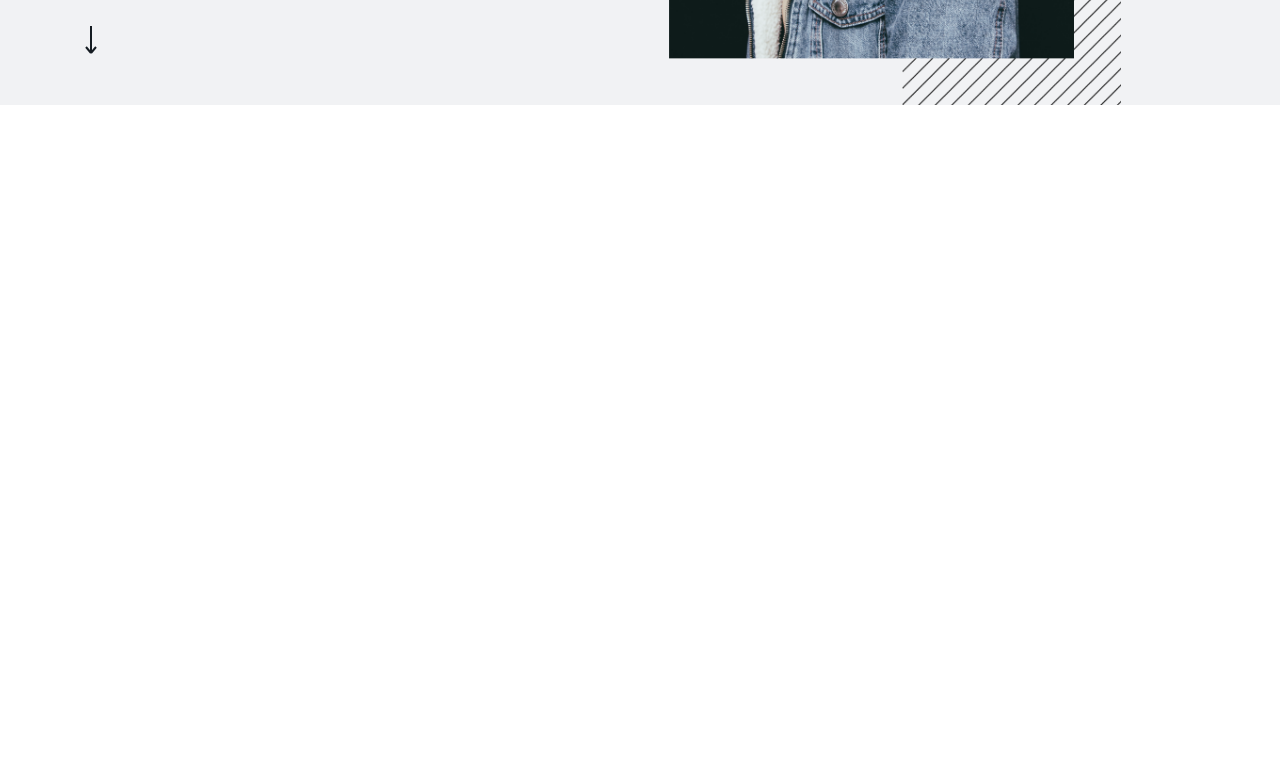
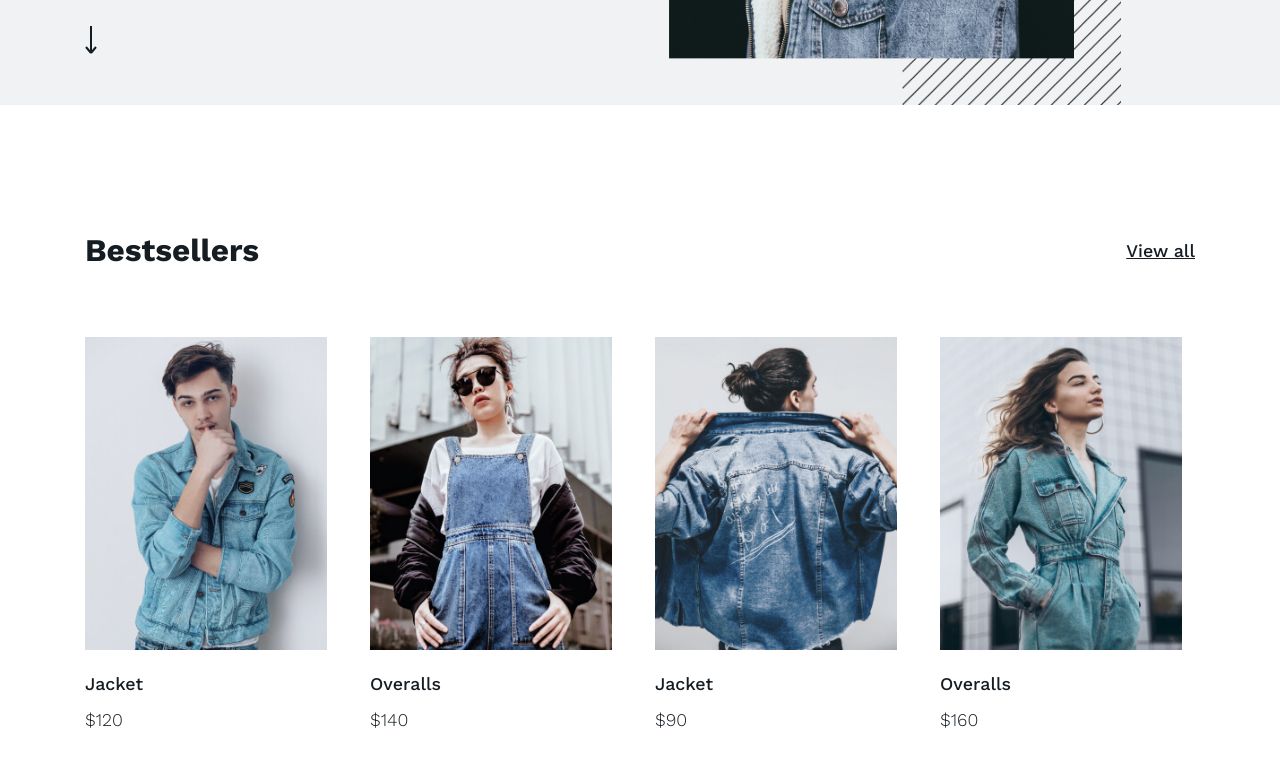
Before and after one commit to archik200108/project, a plain HTML site: page index.html in a window 1280 px wide. Shown: the part 551-1320 px from the top of the page. Before the commit the page ends 800 px from the top, so only its background shows below. Drawn offline with nearby package versions, Linux system fonts and the light colour scheme.

Commit message:
bestsellers adaptive

```diff
--- a/index.html
+++ b/index.html
@@ -56,17 +56,57 @@
                 <div class="container">
                     <div class="promo__body">
                         <article class="promo__article">
-                            <div>
+                            <section>
                                 <h1 class="promo__headline">
                                     <span>The quality you deserve</span> <br>
                                     DENIM
                                 </h1>
-                            </div>
+                            </section>
                             <a href="#" class="promo__btn">Check new collection</a>
                         </article>
                         <img src="img/photo_promo.png" alt="Photo" class="promo__picture">
                     </div>
                     <img src="img/arrow_promo.svg" alt="" class="promo__arrow">
+                </div>
+            </section>
+            <section class="bestsellers">
+                <div class="container">
+                    <div class="bestsellers__body">
+                        <section class="sections-title-container">
+                            <h2 class="sections-headline">Bestsellers</h2>
+                            <a href="#" class="sections-link">View all</a>
+                        </section>
+                        <section class="blocks-section">
+                            <div class="blocks-section__item">
+                                <img src="img/bestsellers_item_1.png" alt="Picture" class="blocks-section__picture">
+                                <p class="blocks-section__name">
+                                    Jacket <br>
+                                    <span><br>$120</span>
+                                </p>
+                            </div>
+                            <div class="blocks-section__item">
+                                <img src="img/bestsellers_item_2.png" alt="Picture" class="blocks-section__picture">
+                                <p class="blocks-section__name">
+                                    Overalls <br>
+                                    <span><br>$140</span>
+                                </p>
+                            </div>
+                            <div class="blocks-section__item">
+                                <img src="img/bestsellers_item_3.png" alt="Picture" class="blocks-section__picture">
+                                <p class="blocks-section__name">
+                                    Jacket <br>
+                                    <span><br>$90</span>
+                                </p>
+                            </div>
+                            <div class="blocks-section__item">
+                                <img src="img/bestsellers_item_4.png" alt="Picture" class="blocks-section__picture">
+                                <p class="blocks-section__name">
+                                    Overalls <br>
+                                    <span><br>$160</span>
+                                </p>
+                            </div>
+                        </section>
+                    </div>
                 </div>
             </section>
         </main>
--- a/scss/style.scss
+++ b/scss/style.scss
@@ -12,6 +12,7 @@ $color-1: #151C22;
 
 body {
     font-family: 'Work Sans', sans-serif;
+    color: $color-1;
 }
 
 body._lock {
@@ -146,7 +147,6 @@ body._lock {
     &__headline {
         font-family: 'Anton', sans-serif;
         font-size: $fnt-128;
-        color: $color-1;
 
         span {
             font-family: 'Work Sans', sans-serif;
@@ -318,3 +318,82 @@ body._lock {
         display: none;
     }
 }
+
+.bestsellers {
+    width: 100%;
+
+    &__body {
+        width: 100%;
+        margin: 130px 0 110px 0;
+    }
+}
+
+.sections-title-container {
+    width: 100%;
+    @extend %df-basic;
+    margin-bottom: 70px;
+}
+
+.sections-headline {
+    font-weight: bold;
+    font-size: calc(24px + 8 * (100vw / 1366));
+}
+
+.sections-link {
+    font-weight: 500;
+    font-size: $fnt-18;
+    color: $color-1;
+    text-decoration: underline;
+}
+
+.blocks-section {
+    width: 100%;
+    @extend %df-basic;
+    flex-wrap: wrap;
+
+    &__item {
+        width: 255px;
+        margin-bottom: 40px;
+    }
+
+    &__picture {
+        width: 95%;
+    }
+
+    &__name {
+        font-weight: 500;
+        font-size: $fnt-18;
+        margin: 25px 0 0 0;
+
+        span {
+            font-weight: 6;
+        }
+    }
+}
+
+@media screen and (max-width: 805px){
+    .sections-title-container {
+        display: block;
+        margin: 0 0 50px 0;
+    }
+
+    .blocks-section__item{
+        width: 45%;
+    }
+
+    .sections-headline {
+        margin-bottom: 20px;
+    }
+}
+
+@media screen and (max-width: 320px){
+
+    .blocks-section__item{
+        width: 100%;
+    }
+
+    .blocks-section__picture {
+        width: 100%;
+    }
+
+}
```
Also changed, not shown: css/style.css, img/bestsellers_item_1.png (added), img/bestsellers_item_2.png (added), img/bestsellers_item_3.png (added), img/bestsellers_item_4.png (added).
